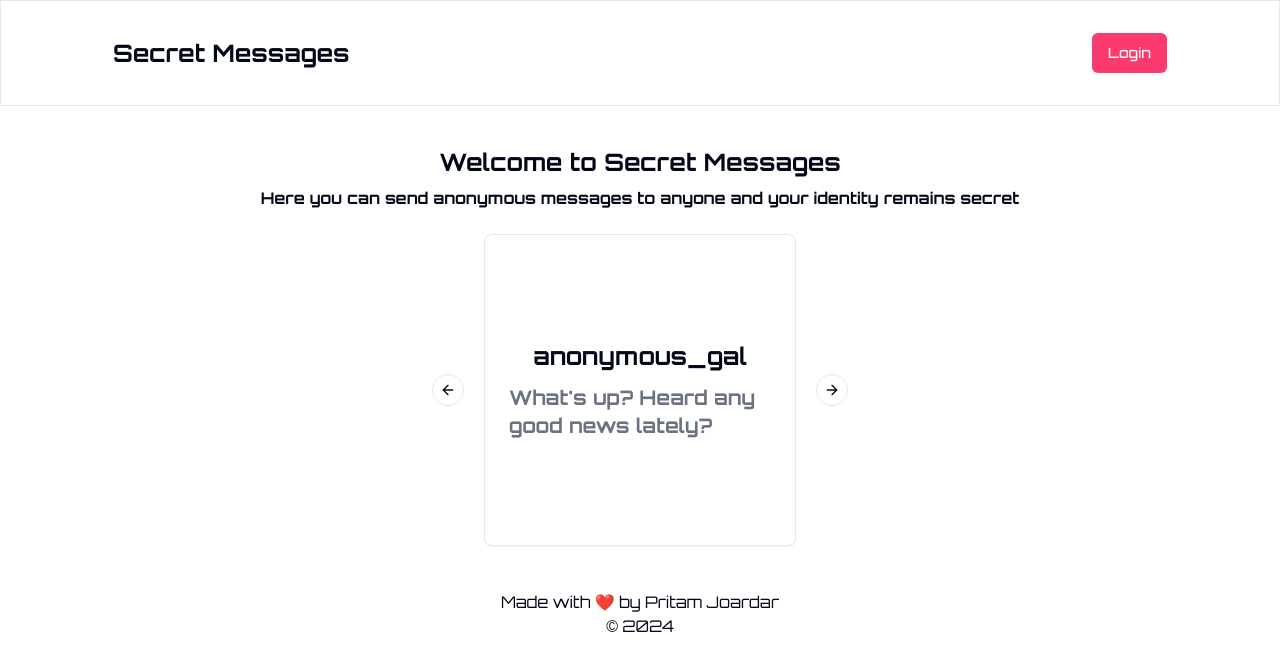
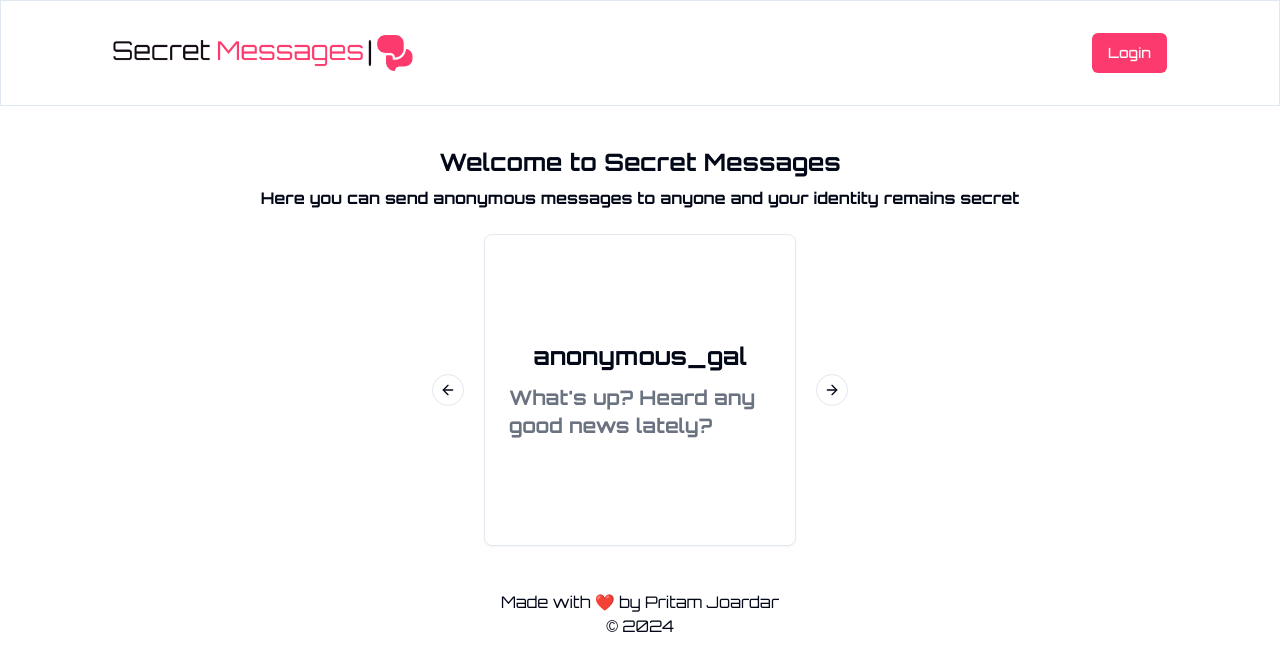
Before and after one commit to pritamjoardar/Secret-messages, a Next.js app: page / in a window 1280 px wide. Shown: the top 670 px of the page. Built offline with nearby package versions, Linux system fonts and the light colour scheme; no server answers.

Commit message:
add logo

```diff
--- a/src/app/layout.tsx
+++ b/src/app/layout.tsx
@@ -8,8 +8,8 @@ import Navbar from "@/components/Navbar";
 const inter = Inter({ subsets: ["latin"] });
 
 export const metadata: Metadata = {
-  title: "Create Next App",
-  description: "Generated by create next app",
+  title: "Secter Messages",
+  description: "Welcome to the Secret Messages Web Application! This platform allows users to send and receive messages securely while maintaining anonymity. The application features a robust login system with OTP (One-Time Password) verification to ensure the safety and privacy of user identities.",
 };
 
 export default function RootLayout({
--- a/src/components/Navbar.tsx
+++ b/src/components/Navbar.tsx
@@ -4,6 +4,8 @@ import Link from "next/link";
 import { useSession, signOut } from "next-auth/react";
 import { User } from "next-auth";
 import { Button } from "@/components/ui/button";
+import Image from "next/image";
+import Logo from "../assets/logo.png"
 
 const Navbar = () => {
   const { data: session, status } = useSession();
@@ -26,7 +28,8 @@ const Navbar = () => {
             </>
           ) : (
             <>
-              <h1 className="font-bold text-2xl">Secret Messages</h1>
+              {/* <h1 className="font-bold text-2xl">Secret Messages</h1> */}
+              <Image src={Logo.src} alt="Secret Messages" height={300} width={300}/>
               <Link href="/signIn">
                 <Button className="bg-primaryColor">Login</Button>
               </Link>
```
Also changed, not shown: src/assets/logo.png (added).
